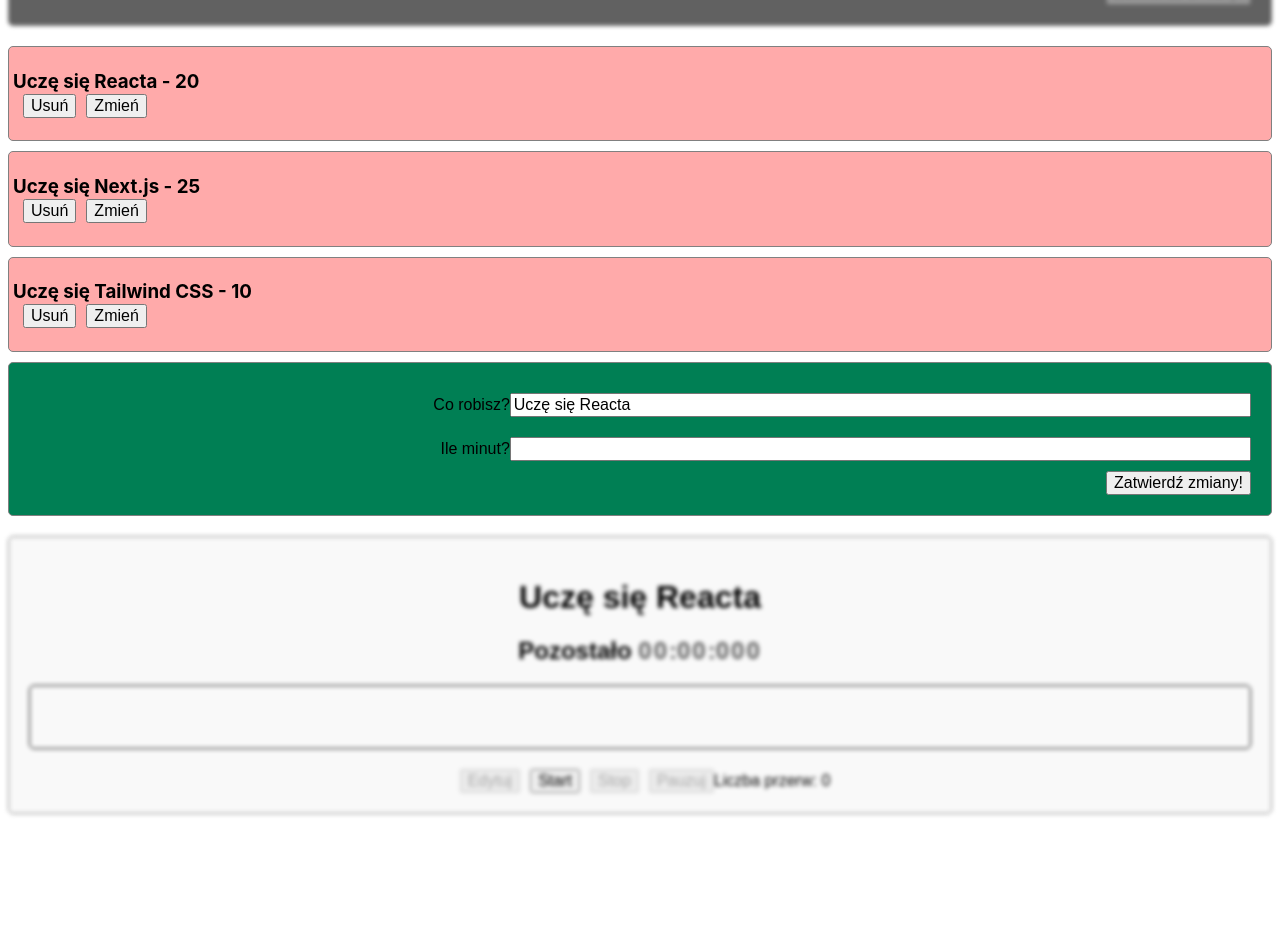
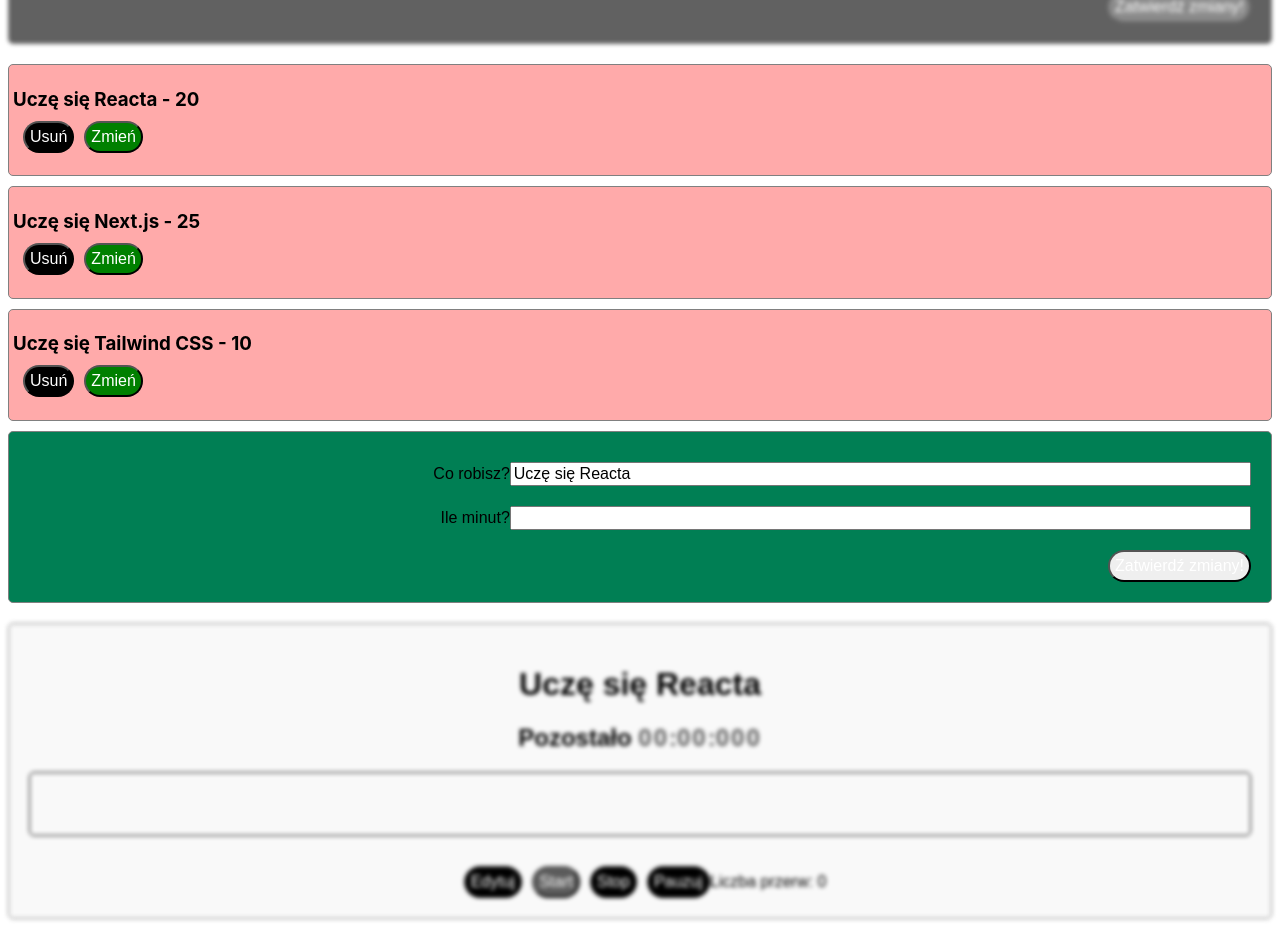
Before and after one commit to lukasz-klekner/pomodoro_app, a React (Create React App) app: page / in a window 1280 px wide. Shown: the part 220-1147 px from the top of the page. Before the commit the page ends 1042 px from the top, so only its background shows below. Built offline with nearby package versions, Linux system fonts and the light colour scheme.

Commit message:
adds Button and styles using style property

```diff
--- /dev/null
+++ b/src/components/Button.js
@@ -0,0 +1,19 @@
+const Button = ({ children, disabled, onClick, variant = 'primary' }) => {
+  const buttonStyles = {}
+
+  if (variant === 'primary') {
+    buttonStyles['background-color'] = 'black'
+  }
+
+  if (variant === 'secondary') {
+    buttonStyles['background-color'] = 'green'
+  }
+
+  return (
+    <button disabled={disabled} onClick={onClick} style={buttonStyles}>
+      {children}
+    </button>
+  )
+}
+
+export default Button
--- a/src/components/CurrentTimebox.js
+++ b/src/components/CurrentTimebox.js
@@ -1,6 +1,7 @@
 import { useEffect, useState } from 'react'
 import classNames from 'classnames'
 
+import Button from './Button'
 import Clock from './Clock'
 import ProgressBar from './ProgressBar'
 
@@ -92,18 +93,22 @@
         color='green'
         percent={progressInPercent}
       />
-      <button disabled={isEditable} onClick={onEdit}>
+      <Button disabled={isEditable} onClick={onEdit}>
         Edytuj
-      </button>
-      <button disabled={isRunning !== isPaused} onClick={handleStart}>
+      </Button>
+      <Button
+        disabled={isRunning !== isPaused}
+        onClick={handleStart}
+        variant='secondary'
+      >
         Start
-      </button>
-      <button disabled={!isRunning} onClick={handleStop}>
+      </Button>
+      <Button disabled={!isRunning} onClick={handleStop}>
         Stop
-      </button>
-      <button disabled={isRunning === isPaused} onClick={togglePause}>
+      </Button>
+      <Button disabled={isRunning === isPaused} onClick={togglePause}>
         {isPaused ? 'Wznów' : 'Pauzuj'}
-      </button>
+      </Button>
       Liczba przerw: {pausesCount}
     </div>
   )
--- a/src/components/Timebox.js
+++ b/src/components/Timebox.js
@@ -1,10 +1,14 @@
+import Button from './Button'
+
 const Timebox = ({ title, totalTimeInMinutes, onDelete, onEdit }) => (
   <div className='Timebox'>
     <h3>
       {title} - {totalTimeInMinutes}
       <br />
-      <button onClick={onDelete}>Usuń</button>
-      <button onClick={onEdit}>Zmień</button>
+      <Button onClick={onDelete}>Usuń</Button>
+      <Button onClick={onEdit} variant='secondary'>
+        Zmień
+      </Button>
     </h3>
   </div>
 )
--- a/src/styles/form-elements.scss
+++ b/src/styles/form-elements.scss
@@ -7,5 +7,9 @@
 
 button {
   font-size: 16px;
+  margin-top: spacing(2.5);
   margin-left: spacing(2.5);
+  padding: spacing(1.25);
+  border-radius: 20px;
+  color: white;
 }
```
